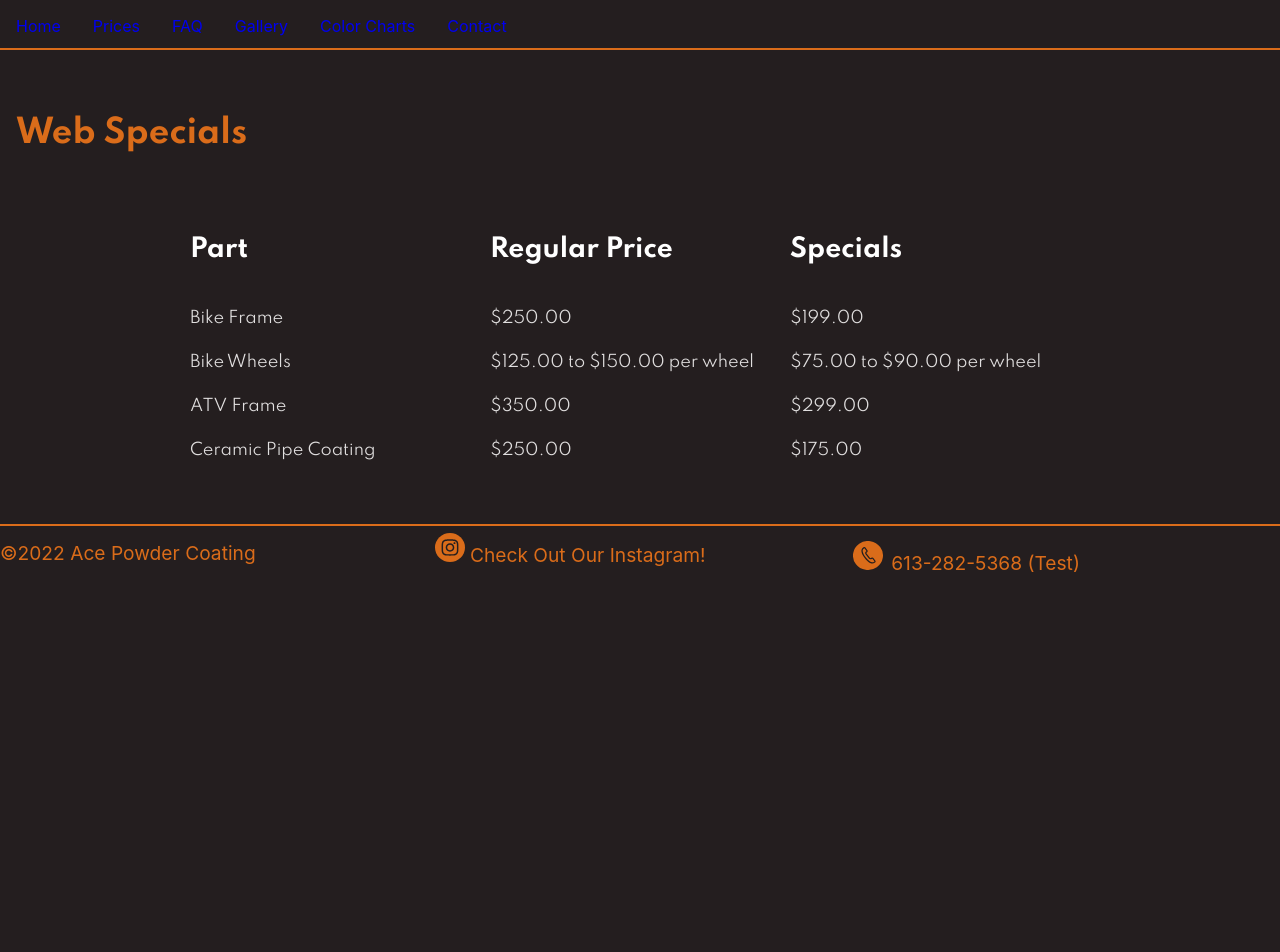
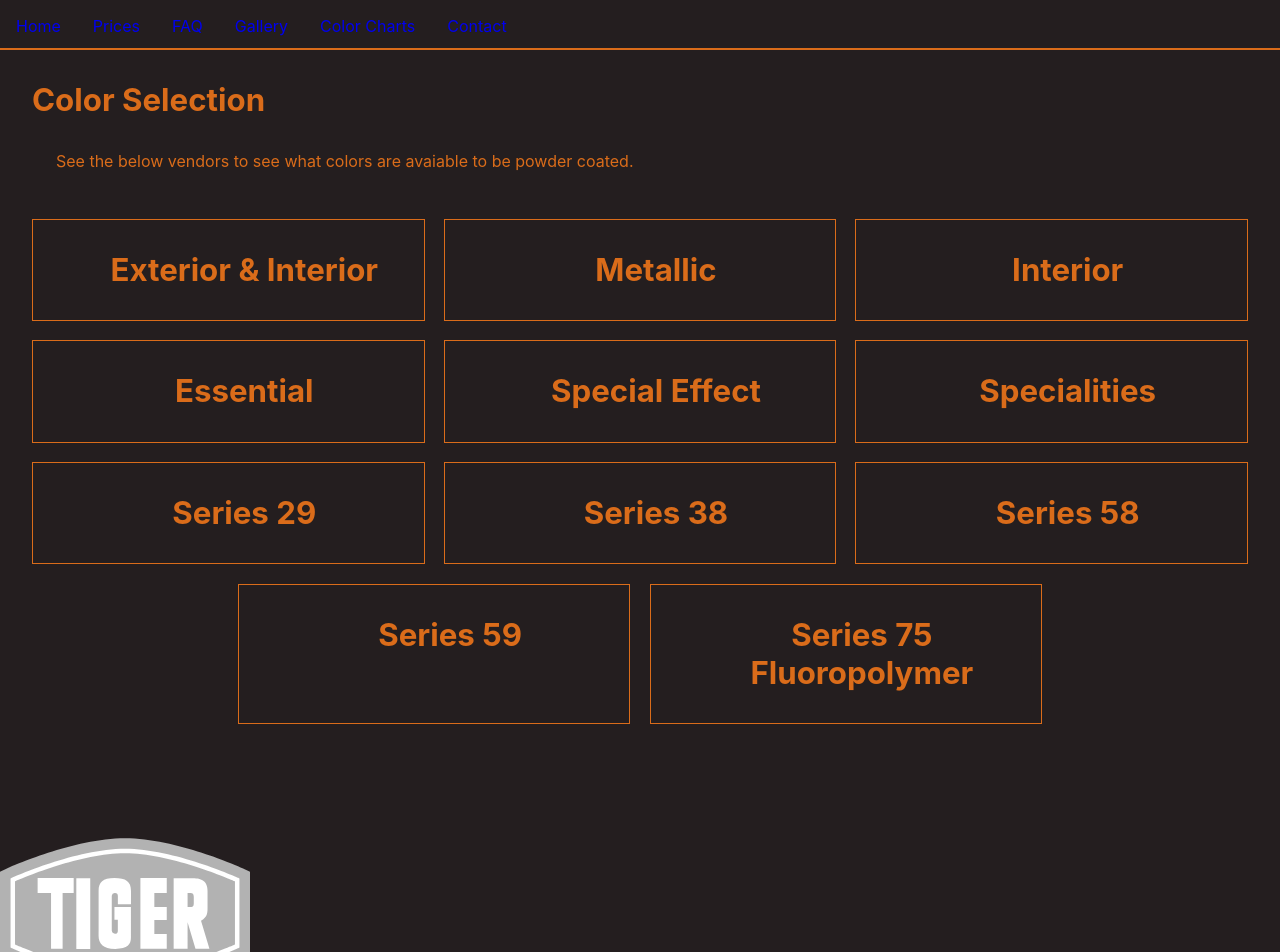
Before and after one commit to muirisc/Ace-Powder-Coating, a React (Create React App) app in the folder my-app/: page /colors in a window 1280 px wide. Shown: the top 952 px of the page. Before the commit the page ends 800 px from the top, so only its background shows below. Built offline with nearby package versions, Linux system fonts and the light colour scheme.

Commit message:
Colors Page Added

```diff
--- /dev/null
+++ b/my-app/src/Colors.css
@@ -0,0 +1,23 @@
+.colors h3{
+font-size: 31.25px;
+color:#da6c1a;
+margin-left: 2rem;
+}
+.colors h4{
+  font-size: 24px;
+  color:#da6c1a;
+
+}
+
+.colorsDescrip{
+color:#da6c1a;
+margin-left: 3.5rem;
+}
+.colorsOptions{
+  display: grid;
+  grid-template-columns: 1fr 1fr 1fr;
+}
+.Tiger{
+  width: 250px;
+  height: 250px;
+}
--- /dev/null
+++ b/my-app/src/Components/Colors.js
@@ -0,0 +1,37 @@
+import "../Colors.css";
+import TigerLogo from "../SVG/Tiger Logo.svg"
+
+const Colors = () => {
+
+
+
+  return(
+    <div className="colors">
+      <h3>Color Selection</h3>
+    <div className="colorsDescrip">
+    <p>See the below vendors to see what colors are avaiable to be powder coated.</p>
+    </div>
+    <div className="colorsOptions"></div>
+
+
+      <div className="colorSection">
+      <div><a href="http://www.acepowdercoating.com/PDFFiles/ACE_Exterior_and_Interior_Color_Chart.pdf"><h3>Exterior & Interior</h3></a></div>
+      <div><a href="http://www.acepowdercoating.com/PDFFiles/ACE_Metallic_Color_Chart.pdf"><h3>Metallic</h3></a></div>
+      <div><a href="http://www.acepowdercoating.com/PDFFiles/ACE_Interior_Color_Chart.pdf"><h3>Interior</h3></a></div>
+      <div><a href="http://www.acepowdercoating.com/PDFFiles/ACE_Essential_Color_Chart.pdf"><h3>Essential</h3></a></div>
+      <div><a href="http://www.acepowdercoating.com/PDFFiles/ACE_Special_Effects_Color_Chart.pdf"><h3>Special Effect</h3></a></div>
+      <div><a href="http://www.acepowdercoating.com/PDFFiles/ACE_Specialties_Color_Chart.pdf"><h3>Specialities</h3></a></div>
+      <div><a href="http://www.acepowdercoating.com/PDFFiles/ACE_Series_29_Color_Chart.pdf"><h3>Series 29</h3></a></div>
+      <div><a href="http://www.acepowdercoating.com/PDFFiles/ACE_Series_38_Color_Chart.pdf"><h3>Series 38</h3></a></div>
+      <div><a href="http://www.acepowdercoating.com/PDFFiles/ACE_Series_58_Color_Chart.pdf"><h3>Series 58</h3></a></div>
+      <div className="finalColors1"><a href="http://www.acepowdercoating.com/PDFFiles/ACE_Series_59_Color_Chart.pdf"><h3>Series 59</h3></a></div>
+      <div className="finalColors2"><a href="http://www.acepowdercoating.com/PDFFiles/ACE_Series_75_Fluoropolymer_Color_Chart.pdf"><h3>Series 75 Fluoropolymer</h3></a></div>
+      </div>
+      <div className="Logo">
+        <img className="Tiger"src={TigerLogo}></img>
+      </div>
+    </div>
+  )
+}
+
+export default Colors;
--- a/my-app/src/Components/Gallery.js
+++ b/my-app/src/Components/Gallery.js
@@ -17,11 +17,11 @@ const nextSlide = () => {
 const previousSlide = () => {
   setCurrentImages(currentImages === 0 ? length -1 : currentImages - 1)
 }
-const nextArrowSlide = (e) => {
-  if(e.keycode === '39'){
-    setCurrentImages(currentImages === length -1 ? 0 : currentImages + 1)
-}
-}
+// const nextArrowSlide = (e) => {
+//   if(e.keycode === '39'){
+//     setCurrentImages(currentImages === length -1 ? 0 : currentImages + 1)
+// }
+// }
 // onKeyDown={nextArrowSlide(e)}
 
 
--- a/my-app/src/Components/NavBar.js
+++ b/my-app/src/Components/NavBar.js
@@ -10,7 +10,7 @@ function NavBar(){
         <li><a href="/prices">Prices</a></li>
         <li><a href="/faq">FAQ</a></li>
         <li><a href="/gallery">Gallery</a></li>
-        <li><a href="/color">Color Charts</a></li>
+        <li><a href="/colors">Color Charts</a></li>
         <li className="right"><a href="/contact">Contact</a></li>
         {/* <li><a><img src={Instagram}/></a></li> */}
       </ul>
--- a/my-app/src/index.css
+++ b/my-app/src/index.css
@@ -191,6 +191,12 @@ margin-top: 2rem;
   margin-right: 2rem;
   overflow: hidden;
 }
+/* Media Query for Title Page */
+@media only screen and (max-width: 54rem ){
+  .serviceCards{
+grid-template-columns: 1fr 1fr;
+  }
+}
 
 .serviceCards img{
   width: 40%;
@@ -365,16 +371,68 @@ color: #F9E6B7;
   margin: auto;
   display: block;
 }
+.colorSection{
+  display: grid;
+  grid-template-columns: repeat(6, 1fr);
+  gap: 1.2rem;
+  /* margin-bottom: 2rem; */
+  margin: 2rem 2rem 4rem 2rem;
+}
+.colorSection div{
+  border: 1px solid #da6c1a;
+  grid-column: span 2;
+}
+
+.colorSection div:hover{
+  background-color: #da6c1a;
+  color: #fff;
+  cursor: pointer;
+}
+
+
+.colorSection div h3{
+  text-align: center;
+}
+.colorSection div a{
+  text-decoration: none;
+}
+
+.colorSection div:hover h3{
+  color: #fff;
+
+}
+
+.Logo{
+  justify-content: center;
+  margin: auto;
+}
+.Logo img{
+  justify-content: center;
+  margin: auto;
+}
+.colorSection .finalColors1{
+  grid-column-start: 2;
+  grid-column-end: 4;
+  grid-row-start: 4;
+  grid-row-end: 5;
+}
+
+.colorSection .finalColors2{
+grid-column-start: 4;
+grid-column-end: 6;
+grid-row-start: 4;
+grid-row-end: 5;
+}
 
 .footer{
   /* position: absolute; */
-  /* bottom: 0; */
+  bottom: 0;
   display: grid;
   grid-template-columns: 1fr 1fr 1fr;
   color:#da6c1a;
   margin: auto;
 align-content: center;
-font-size: 1.2rem;
+font-size: 16px;
 border-top: 2px solid #da6c1a;
 height: 1rem;
 }
--- a/my-app/src/index.js
+++ b/my-app/src/index.js
@@ -11,6 +11,7 @@ import FAQ from "./Components/FAQ";
 import Contact from "./Components/Contact";
 import Footer from "./Components/Footer";
 import Gallery from "./Components/Gallery";
+import Colors from "./Components/Colors";
 
 ReactDOM.render(
   <React.StrictMode>
@@ -21,7 +22,7 @@ ReactDOM.render(
        <Route path="/prices" element={<Prices/>} />
        <Route path="/faq" element={<FAQ/>} />
        <Route path="/gallery" element={<Gallery/>} />
-       <Route path="/colors" element={<Prices/>} />
+       <Route path="/colors" element={<Colors/>} />
        <Route path="/contact" element={<Contact/>} />
        <Route path="" element={<Gallery/>} />
       </Routes>
```
Also changed, not shown: my-app/src/SVG/Tiger Logo.svg (added).
